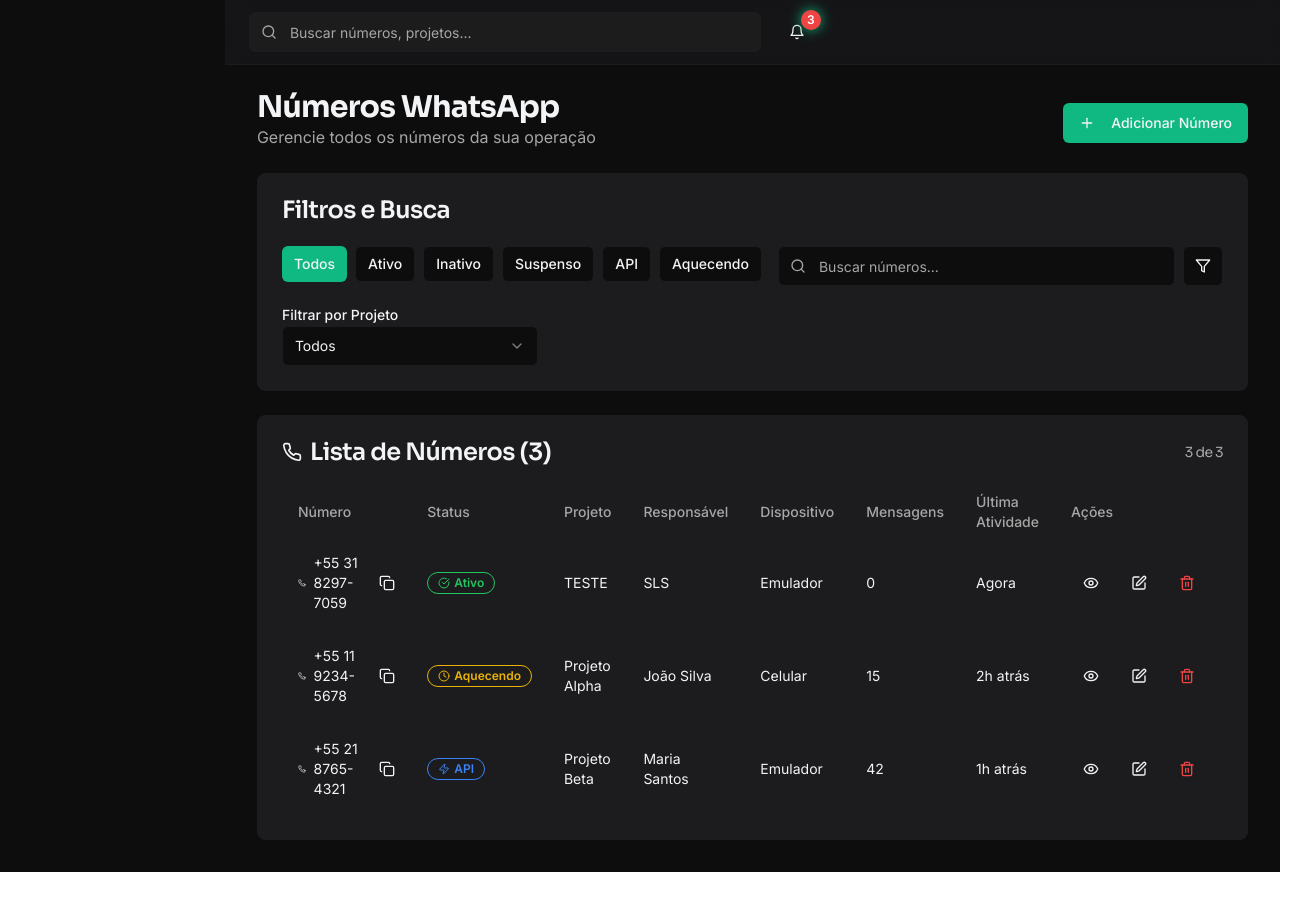
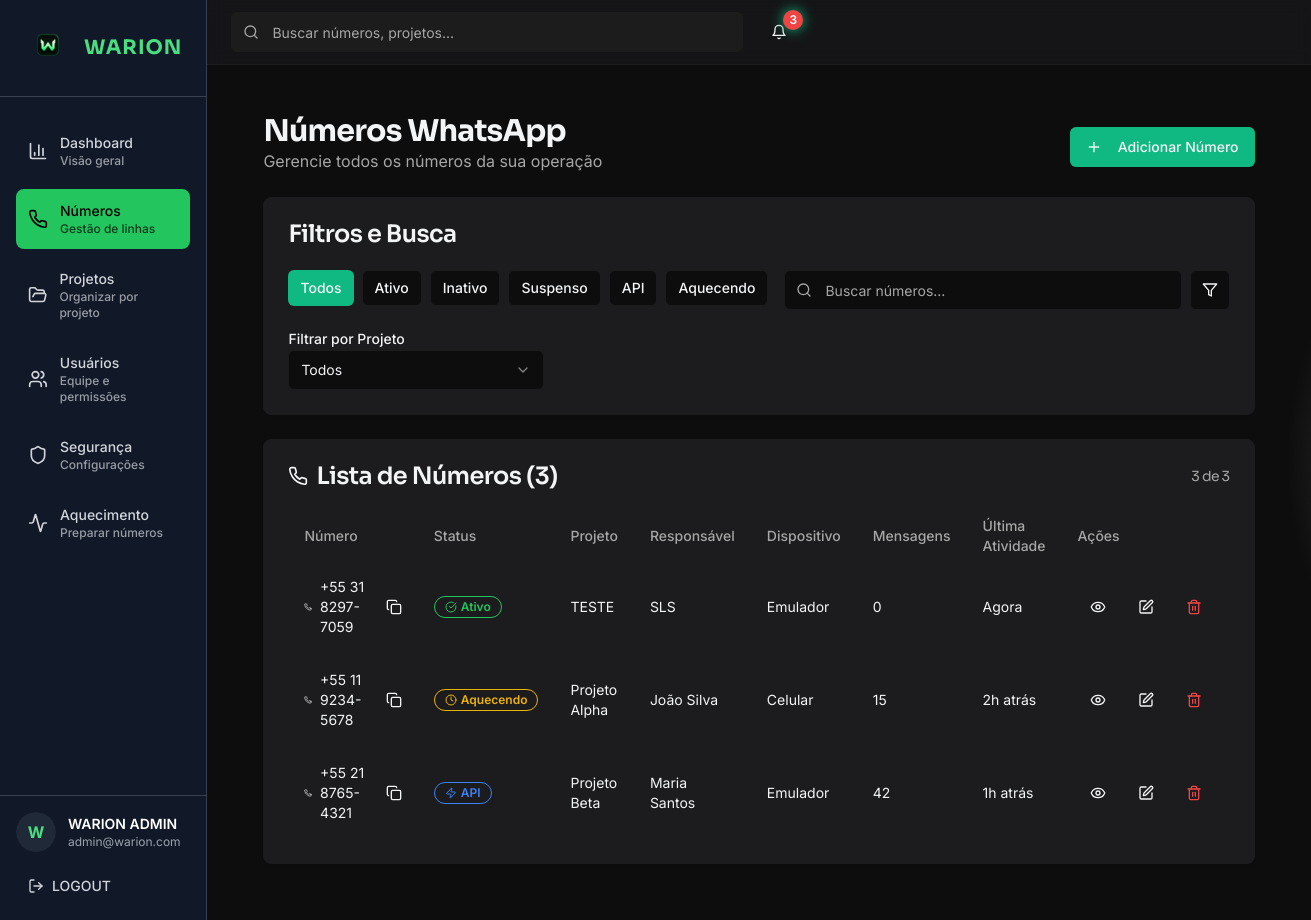
Before and after one commit to neoads/whats-control-center-69, a React (Vite) app: page /numeros in a window 1280 px wide. Shown: the whole page, 1311 px wide, since content can reach past the window. Before the commit the page ends 872 px from the top, so only its background shows below. Built offline with nearby package versions, Linux system fonts and the light colour scheme; sample sign-in values are in the browser's storage.

Commit message:
Fix: Sidebar menu not rendering
Corrects the sidebar menu rendering issue.

```diff
--- a/src/components/Layout.tsx
+++ b/src/components/Layout.tsx
@@ -70,11 +70,23 @@ const Layout = ({ children }: LayoutProps) => {
 
   return (
     <div className="min-h-screen flex w-full bg-background">
-      <Sidebar isOpen={sidebarOpen} onClose={handleSidebarClose} />
+      {/* Sidebar - sempre visível no desktop, controlada no mobile */}
+      <div className={`fixed inset-y-0 left-0 z-50 w-64 transform transition-transform duration-300 ease-in-out lg:translate-x-0 lg:static lg:inset-0 ${sidebarOpen ? 'translate-x-0' : '-translate-x-full'}`}>
+        <Sidebar isOpen={sidebarOpen} onClose={handleSidebarClose} />
+      </div>
 
+      {/* Overlay for mobile */}
+      {sidebarOpen && (
+        <div
+          className="fixed inset-0 bg-black bg-opacity-50 z-40 lg:hidden"
+          onClick={handleSidebarClose}
+        />
+      )}
+
+      {/* Main content */}
       <div className="flex-1 flex flex-col lg:ml-0">
         <Header onMenuClick={handleMenuClick} />
-        <main className="flex-1 overflow-auto">
+        <main className="flex-1 overflow-auto p-6">
           {children}
         </main>
       </div>
--- a/src/components/Sidebar.tsx
+++ b/src/components/Sidebar.tsx
@@ -5,7 +5,6 @@ import { BarChart3, Phone, FolderOpen, Users, Shield, Activity, LogOut } from 'l
 import { Button } from '@/components/ui/button';
 import { Avatar, AvatarFallback } from '@/components/ui/avatar';
 import { toast } from 'sonner';
-import { motion, AnimatePresence } from 'framer-motion';
 
 interface SidebarProps {
   isOpen: boolean;
@@ -34,38 +33,9 @@ const Sidebar = ({ isOpen, onClose }: SidebarProps) => {
   };
 
   return (
-    <>
-      {/* Mobile backdrop */}
-      <AnimatePresence>
-        {isOpen && (
-          <motion.div
-            className="fixed inset-0 bg-black/50 z-40 lg:hidden"
-            onClick={onClose}
-            initial={{ opacity: 0 }}
-            animate={{ opacity: 1 }}
-            exit={{ opacity: 0 }}
-            transition={{ duration: 0.2, ease: "easeInOut" }}
-          />
-        )}
-      </AnimatePresence>
-
-      {/* Sidebar */}
-      <motion.div
-        className={`
-          fixed inset-y-0 left-0 z-50 w-64 bg-sidebar border-r border-sidebar-border lg:relative lg:translate-x-0
-        `}
-        initial={false}
-        animate={{
-          x: isOpen ? 0 : '-100%'
-        }}
-        transition={{
-          duration: 0.3,
-          ease: [0.25, 0.46, 0.45, 0.94]
-        }}
-      >
-        <div className="flex flex-col h-full">
+    <div className="h-full bg-gray-900 border-r border-gray-700 flex flex-col">
       {/* WARION Logo */}
-          <div className="flex items-center gap-3 px-6 py-6 border-b border-sidebar-border">
+      <div className="flex items-center gap-3 px-6 py-6 border-b border-gray-700">
         <div className="flex items-center justify-center w-12 h-12 rounded-xl overflow-hidden">
           <img
             src="/lovable-uploads/ce0047c6-a677-4884-947a-3a6b13a5aa8f.png"
@@ -73,35 +43,28 @@ const Sidebar = ({ isOpen, onClose }: SidebarProps) => {
             className="w-full h-full object-contain"
           />
         </div>
-            <span className="text-xl font-display font-bold text-sidebar-foreground tracking-wider warion-text-gradient">WARION</span>
+        <span className="text-xl font-display font-bold text-white tracking-wider">
+          <span className="text-green-400">WARION</span>
+        </span>
       </div>
 
       {/* Navigation */}
       <nav className="flex-1 px-4 py-6">
         <ul className="space-y-2">
-              {navigation.map((item, index) => {
+          {navigation.map((item) => {
             const isActive = location.pathname === item.href;
             return (
-                  <motion.li
-                    key={item.name}
-                    initial={{ opacity: 0, x: -20 }}
-                    animate={{ opacity: 1, x: 0 }}
-                    transition={{
-                      delay: index * 0.05,
-                      duration: 0.3,
-                      ease: "easeOut"
-                    }}
-                  >
+              <li key={item.name}>
                 <button
                   onClick={() => {
                     navigate(item.href);
                     onClose();
                   }}
                   className={`
-                        w-full flex items-center gap-3 px-3 py-3 rounded-lg text-sm font-medium font-display tracking-wide transition-all duration-300 ease-in-out
+                    w-full flex items-center gap-3 px-3 py-3 rounded-lg text-sm font-medium transition-all duration-200
                     ${isActive
-                          ? 'bg-warion-green text-warion-black transform scale-105'
-                          : 'text-sidebar-foreground hover:bg-warion-gray hover:text-warion-green hover:transform hover:scale-102'
+                      ? 'bg-green-500 text-black'
+                      : 'text-gray-300 hover:bg-gray-800 hover:text-green-400'
                     }
                   `}
                 >
@@ -111,25 +74,25 @@ const Sidebar = ({ isOpen, onClose }: SidebarProps) => {
                     <div className="text-xs opacity-70">{item.description}</div>
                   </div>
                 </button>
-                  </motion.li>
+              </li>
             );
           })}
         </ul>
       </nav>
 
       {/* User info */}
-          <div className="border-t border-sidebar-border p-4">
+      <div className="border-t border-gray-700 p-4">
         <div className="flex items-center gap-3 mb-4">
           <Avatar className="h-10 w-10">
-                <AvatarFallback className="bg-warion-gray text-warion-green font-display font-bold">
+            <AvatarFallback className="bg-gray-800 text-green-400 font-bold">
               W
             </AvatarFallback>
           </Avatar>
           <div className="flex-1 min-w-0">
-                <p className="text-sm font-display font-semibold text-sidebar-foreground truncate tracking-wide">
+            <p className="text-sm font-semibold text-white truncate">
               WARION ADMIN
             </p>
-                <p className="text-xs text-muted-foreground truncate">
+            <p className="text-xs text-gray-400 truncate">
               admin@warion.com
             </p>
           </div>
@@ -138,15 +101,13 @@ const Sidebar = ({ isOpen, onClose }: SidebarProps) => {
           onClick={handleLogout}
           variant="ghost"
           size="sm"
-              className="w-full justify-start gap-2 text-sidebar-foreground hover:bg-warion-red hover:text-white font-display tracking-widest transition-all duration-200"
+          className="w-full justify-start gap-2 text-gray-300 hover:bg-red-600 hover:text-white transition-all duration-200"
         >
           <LogOut className="h-4 w-4" />
           <span className="font-medium">LOGOUT</span>
         </Button>
       </div>
     </div>
-      </motion.div>
-    </>
   );
 };
 
```
Lines whose indentation alone changed are shown as unchanged.
